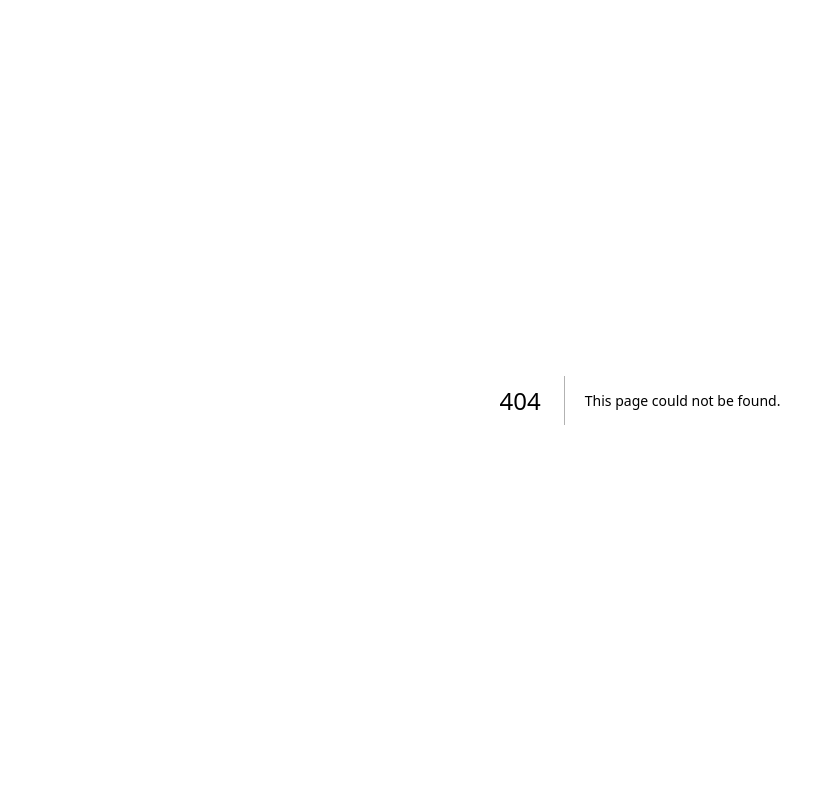
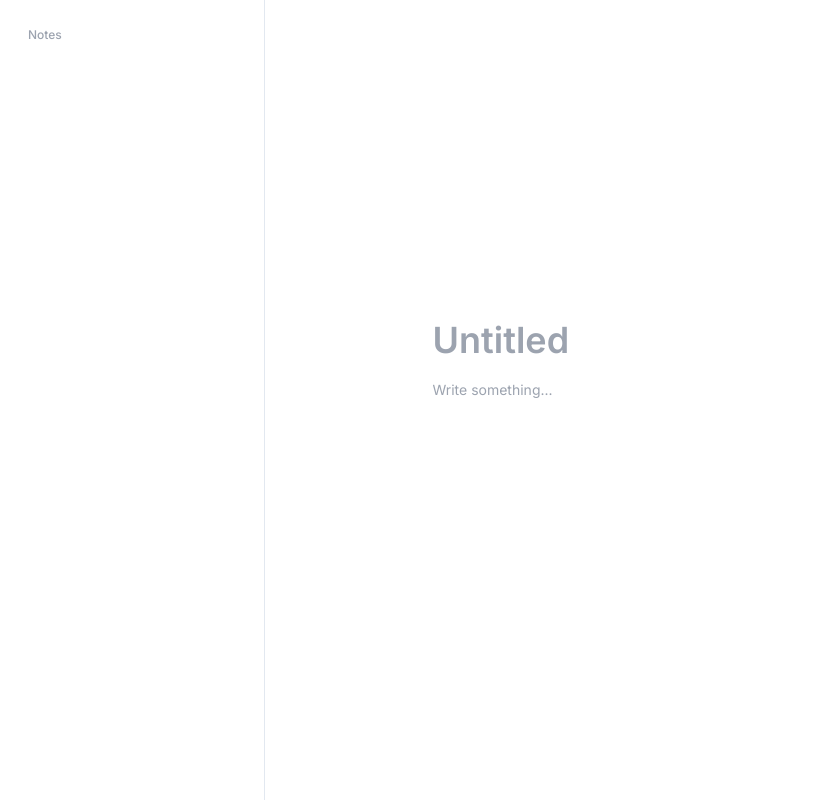
Before and after one commit to Koushik1311/SecurNotes, a Next.js app: page /note/1 in a window 1280 px wide. Before the commit this address had no page. Shown: the whole page, without its empty margins (0-814 px from the left). Built offline with nearby package versions, Linux system fonts and the light colour scheme.

Commit message:
individual note details

```diff
--- /dev/null
+++ b/src/app/note/[id]/page.tsx
@@ -0,0 +1,10 @@
+import NoteDetails from "@/components/note/NoteDetails";
+import React from "react";
+
+export default function SingleNote() {
+  return (
+    <div>
+      <NoteDetails />
+    </div>
+  );
+}
```
